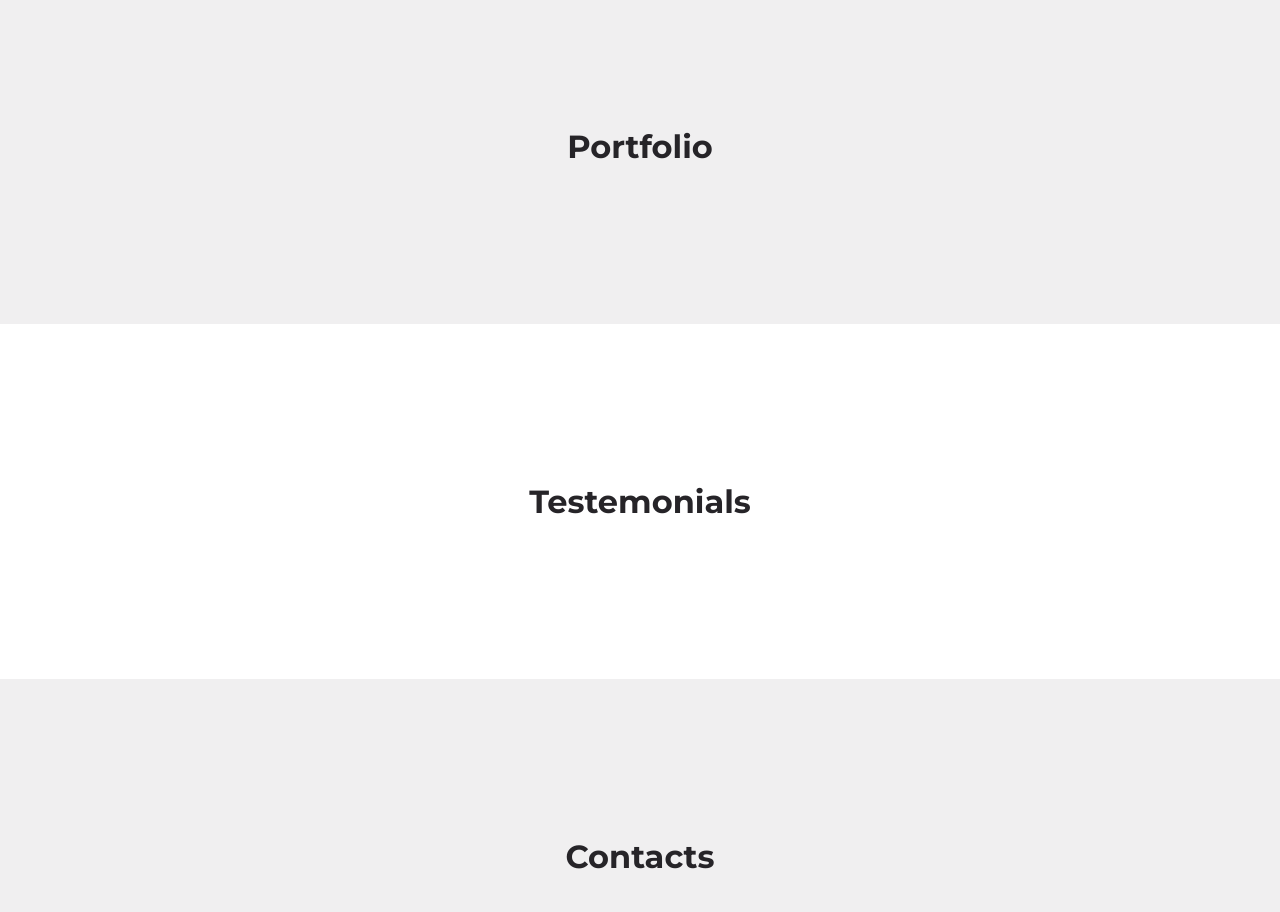
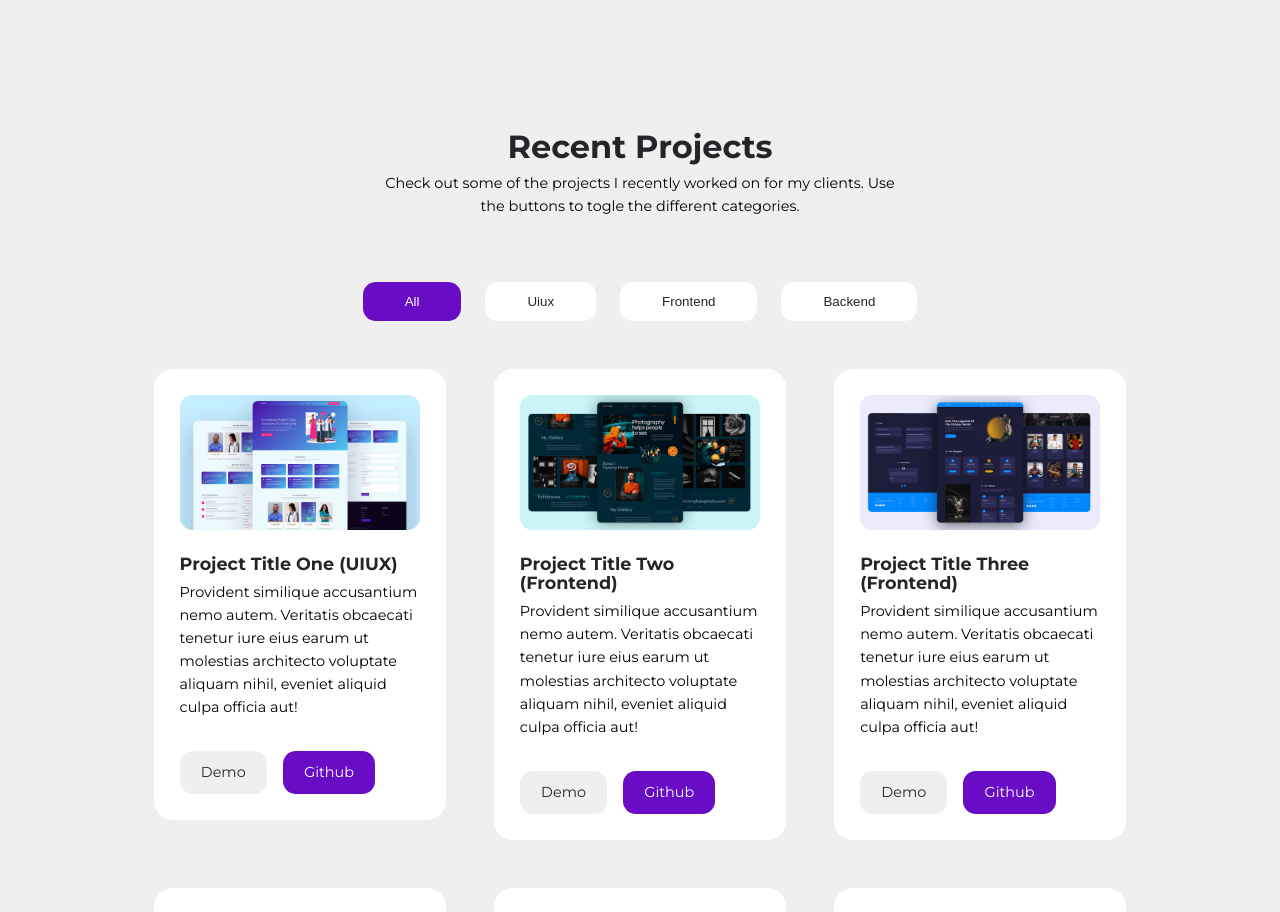
Before and after one commit to MessiasOli/react-portifolio, a React (Create React App) app: page / in a window 1280 px wide. Shown: the part 2560-3472 px from the top of the page. Built offline with nearby package versions, Linux system fonts and the light colour scheme.

Commit message:
:construction: Constructed Portfolio
constructed Portfolio

```diff
--- a/package.json
+++ b/package.json
@@ -1,5 +1,5 @@
 {
-  "name": "react-portifolio",
+  "name": "react-portfolio",
   "version": "0.1.0",
   "private": true,
   "dependencies": {
--- /dev/null
+++ b/src/sections/portfolio/CategoryButton.jsx
@@ -0,0 +1,9 @@
+import React from 'react'
+
+function CategoryButton({category, className, onChangeCategory}) {
+  return (
+    <button className={className} onClick={() => onChangeCategory(category)}>{category}</button>
+  )
+}
+
+export default CategoryButton
--- a/src/sections/portfolio/Portfolio.jsx
+++ b/src/sections/portfolio/Portfolio.jsx
@@ -1,9 +1,35 @@
 import './portfolio.css'
+import data from './data'
+import ProjectsCategories from './ProjectsCategories'
+import Projects from "./Projects"
+import { useState } from 'react'
 
 function Portfolio() {
+  const [projects, setProjects] = useState(data)
+
+  const categories = data.map(item => item.category)
+  const uniqueCategoires = ["all", ...new Set(categories)];
+
+  const filterProjectsHandler = (category) => {
+    if(category === "all"){
+      setProjects(data)
+      return
+    }
+
+    const filterProjects = data.filter(project => project.category === category);
+    setProjects(filterProjects)
+  }
+
   return (
     <section id="portfolio">
-      <h2>Portfolio</h2>
+      <h2>Recent Projects</h2>
+      <p>
+        Check out some of the projects I recently worked on for my clients. Use the buttons to togle the different categories.
+      </p>
+      <div className="container portfolio__container">
+        <ProjectsCategories categories={uniqueCategoires} onFilterProjects={filterProjectsHandler}/>
+        <Projects projects={projects} />
+      </div>
     </section>
   )
 }
--- /dev/null
+++ b/src/sections/portfolio/Project.jsx
@@ -0,0 +1,19 @@
+import Card from '../../components/Card'
+
+function Project({project}) {
+  return (
+    <Card className="portfolio__project">
+      <div className='portfolio__project-image'>
+        <img src={project.image} alt="Portfolio Projects" />
+      </div>
+      <h4>{project.title}</h4>
+      <p>{project.desc}</p>
+      <div className="portfolio__project-cta">
+        <a href={project.demo} className='btn sm' target="_blank" rel="nooper noreferrer">Demo</a>
+        <a href={project.demo} className='btn sm primary' target="_blank" rel="nooper noreferrer">Github</a>
+      </div>
+    </Card>
+  )
+}
+
+export default Project
--- /dev/null
+++ b/src/sections/portfolio/Projects.jsx
@@ -0,0 +1,15 @@
+import Project from "./Project"
+
+function Projects({projects}) {
+  return (
+    <div className="portfolio__projects">
+      {
+        projects.map(project => {
+          return <Project key={project.id} project={project} />
+        })
+      }
+    </div>
+  )
+}
+
+export default Projects
--- /dev/null
+++ b/src/sections/portfolio/ProjectsCategories.jsx
@@ -0,0 +1,25 @@
+import { useState } from 'react'
+import CategoryButton from './CategoryButton'
+
+function ProjectsCategories({categories, onFilterProjects}) {
+  const [activeCateory, setActiveCategory] = useState('all');
+  const changeCategoryHandler = (activeCat => {
+    setActiveCategory(activeCat);
+    onFilterProjects(activeCat)
+  })
+
+  return (
+    <div className='portfolio__categories'>
+      {
+        categories.map(category => (
+          <CategoryButton key={category}
+            category={category}
+            onChangeCategory={() => changeCategoryHandler(category)}
+            className={`btn cat__btn ${activeCateory == category ? 'primary' : 'white'}`}/>
+        ))
+      }
+    </div>
+  )
+}
+
+export default ProjectsCategories
--- /dev/null
+++ b/src/sections/portfolio/data.js
@@ -0,0 +1,96 @@
+import Image1 from '../../assets/project1.jpg'
+import Image2 from '../../assets/project2.jpg'
+import Image3 from '../../assets/project3.jpg'
+import Image4 from '../../assets/project4.jpg'
+import Image5 from '../../assets/project5.jpg'
+import Image6 from '../../assets/project6.jpg'
+import Image7 from '../../assets/project7.jpg'
+import Image8 from '../../assets/project8.jpg'
+import Image9 from '../../assets/project9.jpg'
+
+const data = [
+    {
+        id: 1,
+        category: 'uiux',
+        image: Image1,
+        title: "Project Title One (UIUX)",
+        desc: "Provident similique accusantium nemo autem. Veritatis obcaecati tenetur iure eius earum ut molestias architecto voluptate aliquam nihil, eveniet aliquid culpa officia aut!",
+        demo: 'http://egatortutorials.com',
+        github: 'https://github.com/egattor'
+    },
+    {
+        id: 2,
+        category: 'frontend',
+        image: Image2,
+        title: "Project Title Two (Frontend)",
+        desc: "Provident similique accusantium nemo autem. Veritatis obcaecati tenetur iure eius earum ut molestias architecto voluptate aliquam nihil, eveniet aliquid culpa officia aut!",
+        demo: 'http://egatortutorials.com',
+        github: 'https://github.com/egattor'
+    },
+    {
+        id: 3,
+        category: 'frontend',
+        image: Image3,
+        title: "Project Title Three (Frontend)",
+        desc: "Provident similique accusantium nemo autem. Veritatis obcaecati tenetur iure eius earum ut molestias architecto voluptate aliquam nihil, eveniet aliquid culpa officia aut!",
+        demo: 'http://egatortutorials.com',
+        github: 'https://github.com/egattor'
+    },
+    {
+        id: 4,
+        category: 'uiux',
+        image: Image4,
+        title: "Project Title Four (UIUX)",
+        desc: "Provident similique accusantium nemo autem. Veritatis obcaecati tenetur iure eius earum ut molestias architecto voluptate aliquam nihil, eveniet aliquid culpa officia aut!",
+        demo: 'http://egatortutorials.com',
+        github: 'https://github.com/egattor'
+    },
+    {
+        id: 5,
+        category: 'uiux',
+        image: Image5,
+        title: "Project Title Five (UIUX)",
+        desc: "Provident similique accusantium nemo autem. Veritatis obcaecati tenetur iure eius earum ut molestias architecto voluptate aliquam nihil, eveniet aliquid culpa officia aut! ",
+        demo: 'http://egatortutorials.com',
+        github: 'https://github.com/egattor'
+    },
+    {
+        id: 6,
+        category: 'frontend',
+        image: Image6,
+        title: "Project Title Six (Frontend)",
+        desc: "Provident similique accusantium nemo autem. Veritatis obcaecati tenetur iure eius earum ut molestias architecto voluptate aliquam nihil, eveniet aliquid culpa officia aut!",
+        demo: 'http://egatortutorials.com',
+        github: 'https://github.com/egattor'
+    },
+    {
+        id: 7,
+        category: 'frontend',
+        image: Image7,
+        title: "Project Title Seven (Frontend)",
+        desc: "Provident similique accusantium nemo autem. Veritatis obcaecati tenetur iure eius earum ut molestias architecto voluptate aliquam nihil, eveniet aliquid culpa officia aut!",
+        demo: 'http://egatortutorials.com',
+        github: 'https://github.com/egattor'
+    },
+    {
+        id: 8,
+        category: 'backend',
+        image: Image8,
+        title: "Project Title Eight (Backend)",
+        desc: "Provident similique accusantium nemo autem. Veritatis obcaecati tenetur iure eius earum ut molestias architecto voluptate aliquam nihil, eveniet aliquid culpa officia aut!",
+        demo: 'http://egatortutorials.com',
+        github: 'https://github.com/egattor'
+    },
+    {
+        id: 9,
+        category: 'frontend',
+        image: Image9,
+        title: "Project Title Nine (Frontend)",
+        desc: "Provident similique accusantium nemo autem. Veritatis obcaecati tenetur iure eius earum ut molestias architecto voluptate aliquam nihil, eveniet aliquid culpa officia aut!",
+        demo: 'http://egatortutorials.com',
+        github: 'https://github.com/egattor'
+    }
+]
+
+
+export default data
--- a/src/sections/portfolio/portfolio.css
+++ b/src/sections/portfolio/portfolio.css
@@ -0,0 +1,91 @@
+.portfolio__categories {
+  display: flex;
+  justify-content: center;
+  gap: 1.5rem;
+  flex-wrap: wrap;
+}
+
+.btn.cat__btn {
+  text-transform: capitalize;
+  transition: var(--transition);
+}
+
+.btn.cat__btn:hover {
+  transform: translateY(0);
+}
+
+.portfolio__projects {
+  margin-top: 3rem;
+  display: grid;
+  grid-template-columns: repeat(3, 1fr);
+  gap: 3rem;
+  align-items: start;
+}
+
+.card.portfolio__project {
+  animation: animateProject 800ms ease-in forwards;
+}
+
+@keyframes animateProject {
+  from {
+    opacity: 0;
+  }
+  to {
+    opacity: 1;
+  }
+}
+
+.portfolio__project-image {
+  width: 100%;
+  height: fit-content;
+  min-height: 7rem;
+  max-height: 15rem;
+  background: var(--color-light);
+  border-radius: var(--border-radius-2);
+  margin-bottom: 1.5rem;
+  overflow: hidden;
+}
+
+.portfolio__project p {
+  margin: 0.5rem 0 2rem;
+}
+
+.portfolio__project-cta {
+  display: flex;
+  gap: 1rem;
+}
+
+.portfolio__project:hover .btn.sm {
+  border-color: var(--color-white);
+}
+
+.portfolio__project:hover .btn.primary {
+  background: transparent;
+  color: var(--color-primary);
+  border-color: var(--color-primary);
+}
+
+/* MEDIA QUERIES (tables) */
+@media screen and (max-width: 1024px) {
+  .portfolio__projects{
+    grid-template-columns: 1fr 1fr;
+    gap: 2rem;
+  }
+}
+
+/* MEDIA QUERIES (phones) */
+@media screen and (max-width: 600px) {
+  .portfolio__categories {
+    gap: 0.6rem;
+  }
+
+  .btn.cat__btn{
+    grid-template-columns: 1fr;
+    gap: 1.5rem;
+  }
+
+  .portfolio__projects{
+    grid-template-columns: 1fr;
+    gap: 1.5rem;
+  }
+}
--- a/src/sections/services/services.css
+++ b/src/sections/services/services.css
@@ -41,5 +41,10 @@
 @media screen and (max-width: 600px) {
   .service__container {
     grid-template-columns: 1fr;
+    gap: 1.2rem
+  }
+
+  .card.service {
+    gap: 1.2rem;
   }
 }
```
Also changed, not shown: 2 other files (tests, documents, lock files or other folders).
